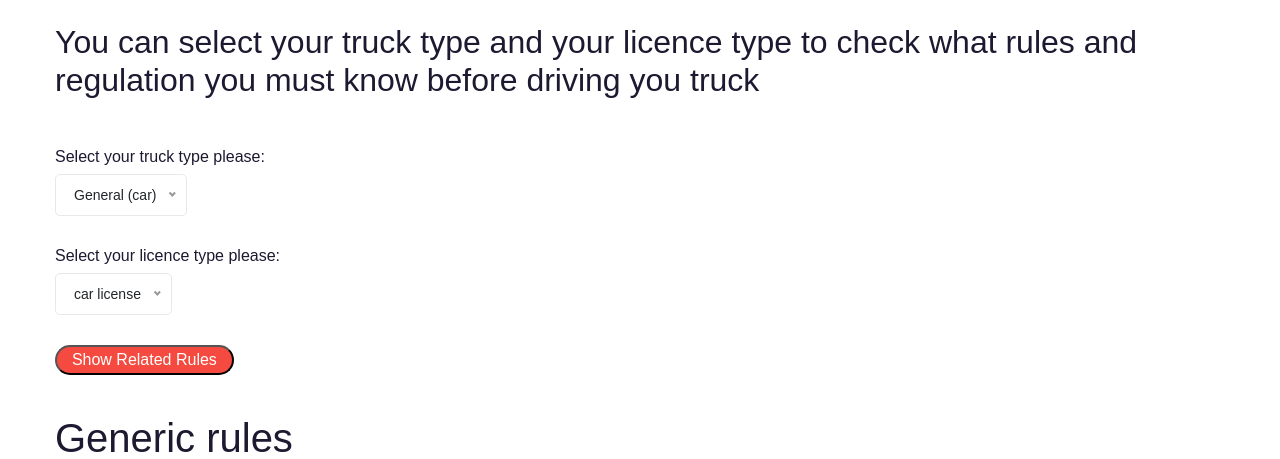
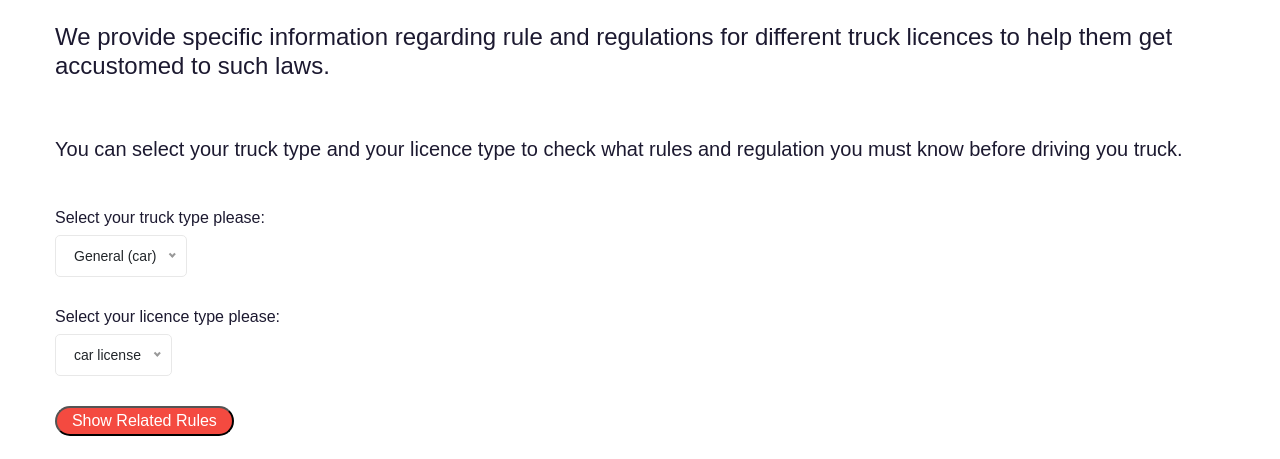
Before and after one commit to anirbanroychowdhury/AustraliaTruck_IE, a Django app: page /rules in a window 1280 px wide; the page is wider, and only the part inside the window is pictured. Shown: the part 501-960 px from the top of that part. Run offline with Django 3.2, Linux system fonts and the light colour scheme; data comes from the database, SQL or seed files in the repository; data that the repository does not hold is empty; some libraries are stand-ins or nearby versions; some web fonts are replaced.

Commit message:
updated checkbox and content

```diff
--- a/templates/VicRulesSpacific.html
+++ b/templates/VicRulesSpacific.html
@@ -24,7 +24,7 @@
                 <div class="row">
                     <div class="col-xl-12">
                         <div class="hero-cap text-center pt-50">
-                            <h2>Trucks related road rules and regulation in Victoria</h2>
+                            <h2>Rules and Regulation</h2>
                         </div>
                     </div>
                 </div>
@@ -37,8 +37,11 @@
         <!-- Combo box fill in -->
         <div class="container box_1170">
             <br>
-            <h2>You can select your truck type and your licence type to check what rules and regulation you must know before driving you truck</h2>
-            <br>
+            <h4>We provide specific information regarding rule and regulations
+                for different truck licences to help them get accustomed to such laws.</h4>
+            <br> <br>
+            <h5>You can select your truck type and your licence type to check what rules
+                and regulation you must know before driving you truck.</h5>            <br>
             <p class="sample-text">
                 <form method="post" action="/rules"> {% csrf_token %}  {{ form }}
                     <h6>Select your truck type please:</h6>
@@ -65,16 +68,14 @@
         </div>
         <br>
 
-        <!-- Spaecific Rules Listing  OLD -->
+        <!-- Specific Rules Listing  OLD -->
         {% if SpasficRules %}
             <div class="container box_1170">
                 <h1>Specific rules</h1>
                 <p class="normal-text">List of rules that are related to your selection of licence and truck types:</p>
                 <div class="row">
                 {% for oneSType in SpasficRules %}
-                    <!-- div class="card"-->
                         {{oneSType|safe}}
-                    <!--/div -->
                     <br>
                 {% endfor %}
                 </div>
@@ -87,9 +88,7 @@
             <div class="row">
             <p class="normal-text">List of rules that you MUST know before driving a heavy vehicle in general:</p>
             {% for oneRule in NormalRules %}
-                <!-- div class="card"-->
                     {{oneRule|safe}}
-                <!--/div -->
                 <br>
             {% endfor %}
                 </div>
--- a/templates/home.html
+++ b/templates/home.html
@@ -128,7 +128,7 @@
                             </div>
                             <div class="team-caption">
                                 <span>Fatigue Cause Accidents</span>
-                                <h5>Long hours of driving cause slow accumilation of fatigue, which might result in a fatal accident if left undetected.</h5>
+                                <h5>Long hours of driving cause slow accumulation of fatigue, which might result in a fatal accident if left undetected.</h5>
                             </div>
                         </div>
                     </div>
@@ -199,7 +199,7 @@
                                 <h5><a href="rules">3. Rule and regulations</a></h5>
                                 <p>We provide our customers with specific rule
                                     and regulations for different types of truck licences
-                                    to familiarize them with such laws. for truck driver.</p>
+                                    to familiarize them with such laws.</p>
                             </div>
                         </div>
                     </div>
```
Also changed, not shown: templates/checklist.html (+8 -1 lines).
